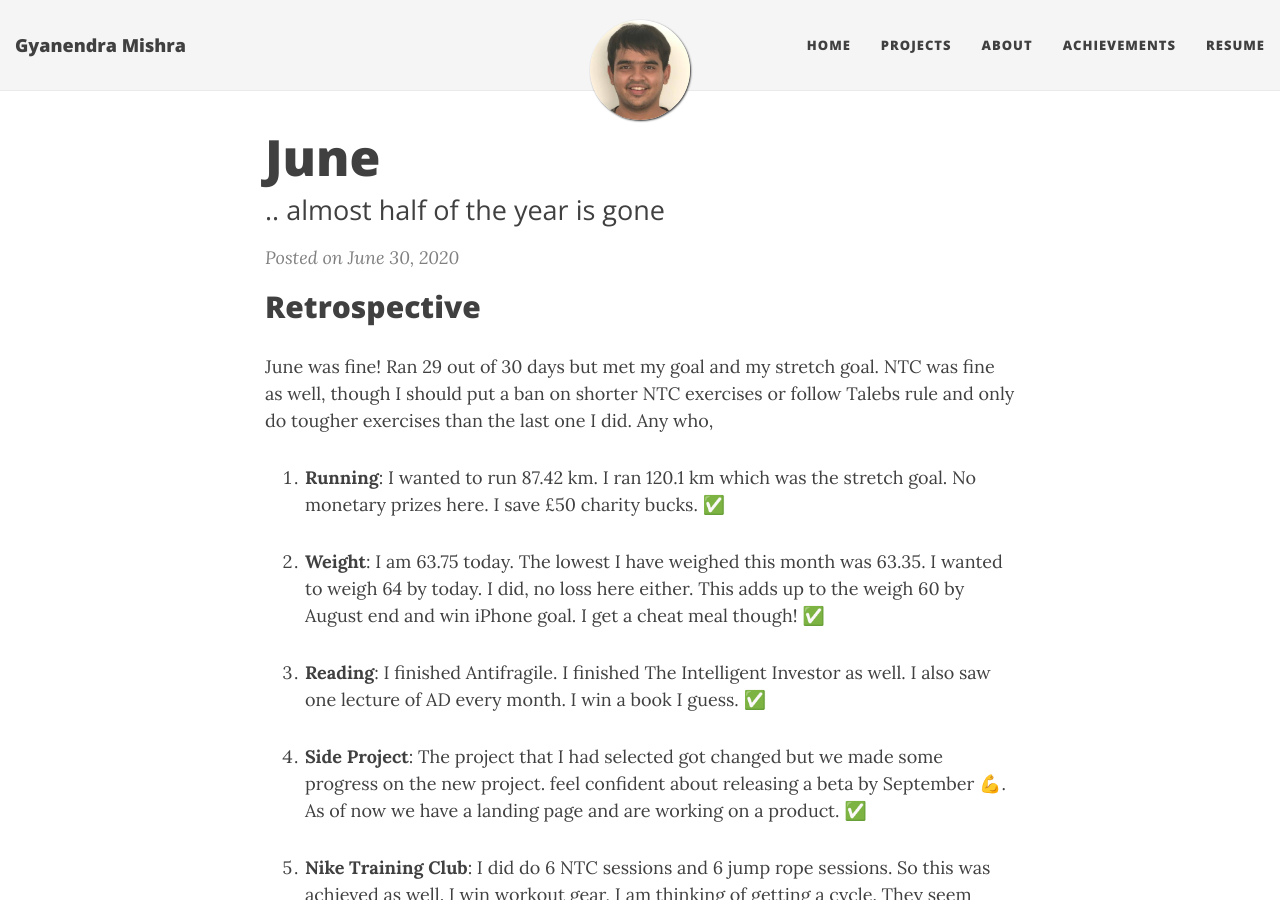
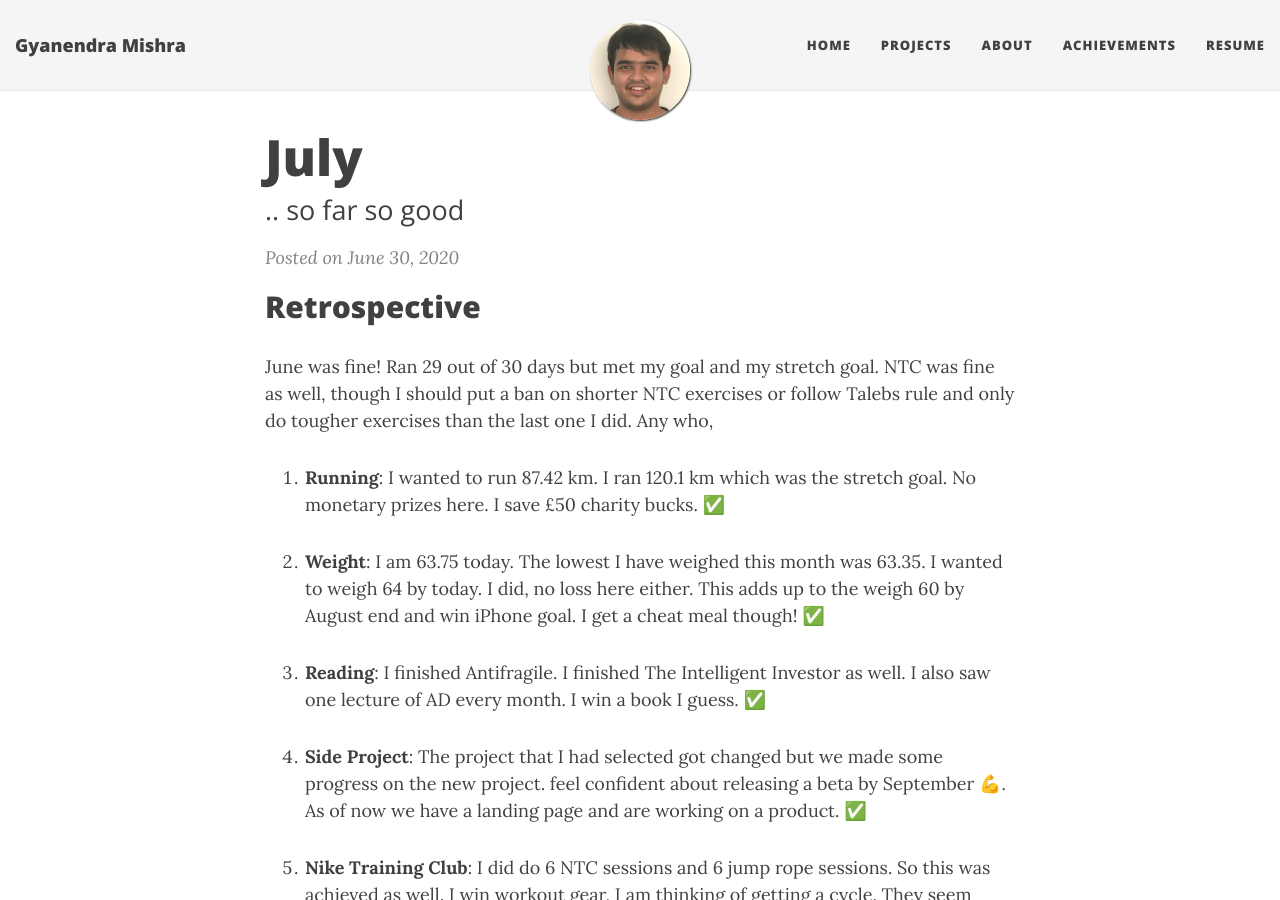
Before and after one commit to h4ck3rk3y/h4ck3rk3y.github.io, a Jekyll site: the page built from _posts/2020-06-30-july.md, in a window 1280 px wide and 900 px high. Built offline with Jekyll 4.4.1, drawn with Linux system fonts in a browser that asks for light colours; nearby versions of some CDN libraries; comment, search, counter and statistics services are not loaded; some of the changed text lies outside the part shown.

Commit message:
fixed title

```diff
--- a/_posts/2020-06-30-july.md
+++ b/_posts/2020-06-30-july.md
@@ -1,8 +1,8 @@
 ---
 layout: post
-title: June
-subtitle: .. almost half of the year is gone
-tags: [accountability, june]
+title: July
+subtitle: .. so far so good
+tags: [accountability, july]
 fb-img: https://gyani.net/img/blog/monkey.png
 ---
 
```
